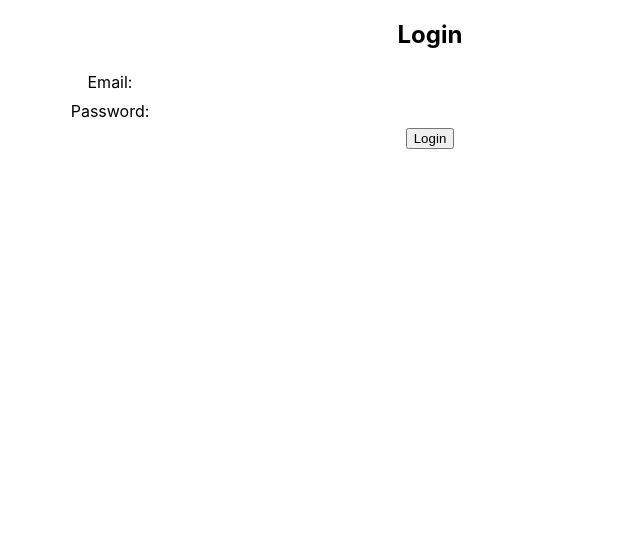
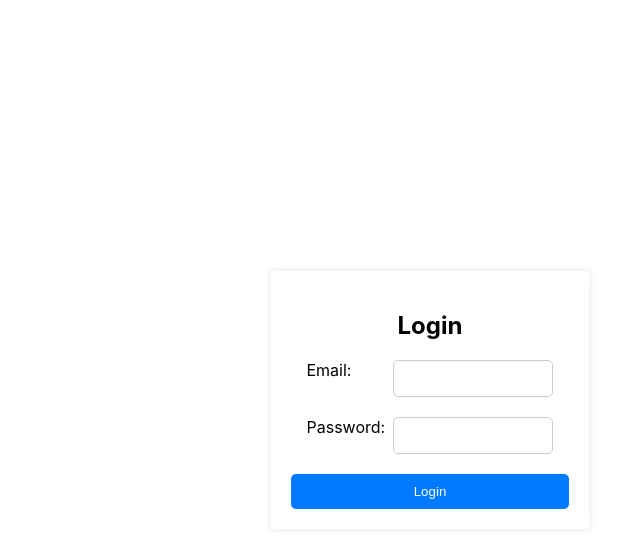
Before and after one commit to AshwiniSReddy/admin_frontend, a React (Create React App) app: page / in a window 1280 px wide. Shown: the top 548 px of the page, without its empty margins (210-850 px from the left). Built offline with nearby package versions, Linux system fonts and the light colour scheme.

Commit message:
changed url

```diff
--- a/src/login/Loginuser.js
+++ b/src/login/Loginuser.js
@@ -1,6 +1,8 @@
 import React, { useState } from 'react';
 import axios from 'axios';
 import { useNavigate } from 'react-router-dom'; // For redirecting to another route
+import './login.css'
+
 
 function Login() {
   const [email, setEmail] = useState('');
@@ -28,10 +30,11 @@ function Login() {
   };
 
   return (
-    <div>
+	<div className='login-container1'>
+        <div className="login-container">
 	  <h2>Login</h2>
 	  {errorMessage && <p className="error">{errorMessage}</p>}
-      <form onSubmit={handleLogin}>
+	  <form onSubmit={handleLogin} className="login-form">
 		<div>
 		  <label>Email:</label>
 		  <input
@@ -53,7 +56,10 @@ function Login() {
 		<button type="submit">Login</button>
 	  </form>
 	</div>
+	</div>
+
   );
+
 }
 
 export default Login;
--- /dev/null
+++ b/src/login/login.css
@@ -0,0 +1,56 @@
+/* Login.css */
+
+.login-container1{
+    width: 100vw;
+    height: 100vh;
+    display: flex;
+    justify-content: center;
+    align-items: center;
+}
+.login-container {
+    max-width: 400px;
+    margin: auto auto;
+    padding: 20px;
+    box-shadow: 0 0 10px rgba(0, 0, 0, 0.1);
+    display: flex;
+    flex-direction: column;
+    justify-content: space-between;
+  }
+
+  .login-form {
+    display: flex;
+    flex-direction: column;
+  }
+  .login-form div{
+    display: flex;
+    justify-content: space-around;
+  }
+
+  .login-form label {
+    margin-bottom: 5px;
+  }
+
+  .login-form input {
+    margin-bottom: 20px;
+    padding: 10px;
+    border: 1px solid #ccc;
+    border-radius: 5px;
+  }
+
+  .login-form button {
+    background-color: #007bff;
+    color: white;
+    padding: 10px 20px;
+    border: none;
+    border-radius: 5px;
+    cursor: pointer;
+  }
+
+  .login-form button:hover {
+    background-color: #0056b3;
+  }
+
+  .error {
+    color: red;
+    margin-bottom: 15px;
+  }
```
Lines whose indentation alone changed are shown as unchanged.
